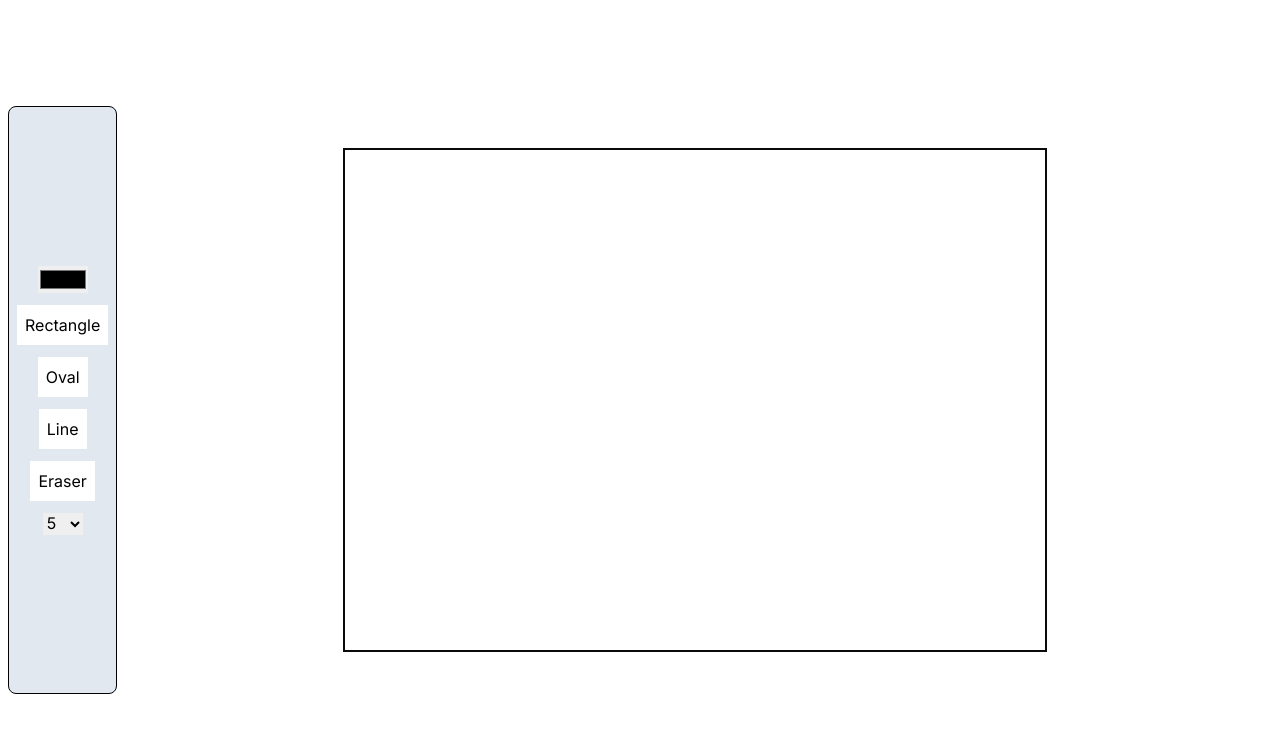
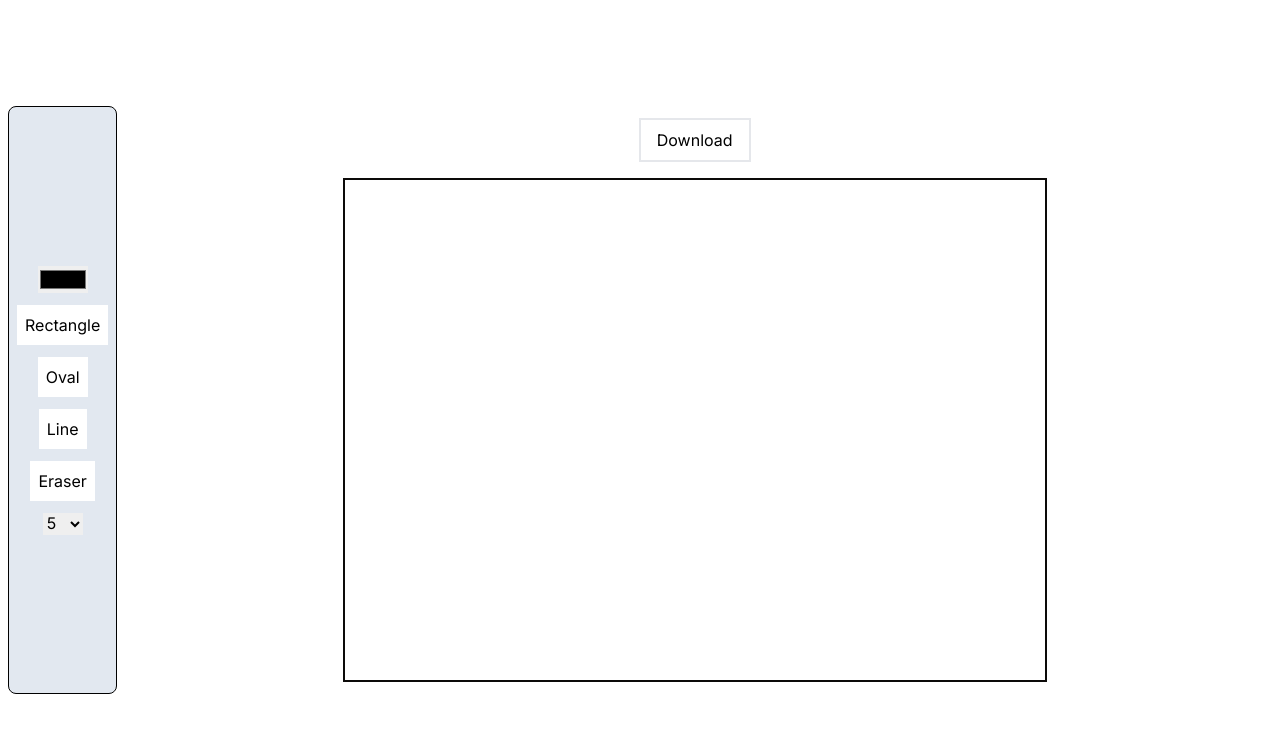
Before and after one commit to naman360/collabdraw, a Next.js app in the folder orion/: page / in a window 1280 px wide. Shown: the top 732 px of the page. Built offline with nearby package versions, Linux system fonts and the light colour scheme; no server answers.

Commit message:
feat(orion): download feature implemented

```diff
--- a/orion/src/components/Canvas.tsx
+++ b/orion/src/components/Canvas.tsx
@@ -8,7 +8,7 @@ import {
     drawRectangle,
     eraseCanvas,
 } from "@/utils/canvas-functions";
-import { FC } from "react";
+import { FC, useEffect } from "react";
 
 const Canvas: FC<CanvasProps> = ({
     width,
@@ -21,6 +21,19 @@ const Canvas: FC<CanvasProps> = ({
     isDrawLine,
     isEraser,
 }) => {
+    // Setting background color of primary canvas at mount to avoid grey background while downloading
+    useEffect(() => {
+        var ctx = primaryCanvasRef.current?.getContext("2d");
+        if (!ctx) return;
+        ctx.fillStyle = "white";
+        ctx.fillRect(
+            0,
+            0,
+            primaryCanvasRef.current?.width!,
+            primaryCanvasRef.current?.height!
+        );
+    }, []);
+
     const onDraw: OnDrawType = (
         ctx,
         point,
@@ -83,7 +96,8 @@ const Canvas: FC<CanvasProps> = ({
         }
     };
 
-    const [canvasRef, setCanvasref, setPrimaryCanvasRef] = useOnDraw(
+    const [canvasRef, setCanvasref, primaryCanvasRef, setPrimaryCanvasRef] =
+        useOnDraw(
             onDraw,
             socketRef,
             brushSize,
@@ -94,12 +108,27 @@ const Canvas: FC<CanvasProps> = ({
             isEraser
         );
 
+    const downloadImage = () => {
+        let image = primaryCanvasRef.current
+            ?.toDataURL("image/png")
+            .replace("image/png", "image/octet-stream")!;
+        window.location.href = image;
+    };
+
     /**
      * 2 Canvases to be used ref(https://stackoverflow.com/questions/65425752/how-can-i-save-multiple-basic-shapes-drawn-on-the-same-canvas-with-preview-like)
      * 1. One for showing real time draw. (Secondary Canvas)
      * 2. Another for storing drawn shape. (Primary Canvas)
      */
     return (
+        <>
+            <div className="flex flex-col items-center">
+                <button
+                    className="border-2 px-4 py-2 mb-4"
+                    onClick={downloadImage}
+                >
+                    Download
+                </button>
                 <div className="relative">
                     {/* Primary Canvas */}
                     <canvas
@@ -116,6 +145,8 @@ const Canvas: FC<CanvasProps> = ({
                         ref={setCanvasref}
                     />
                 </div>
+            </div>
+        </>
     );
 };
 export default Canvas;
--- a/orion/src/hooks/useOnDraw.ts
+++ b/orion/src/hooks/useOnDraw.ts
@@ -16,6 +16,7 @@ const useOnDraw = (
 ): [
     RefObject<HTMLCanvasElement>,
     RefCallback<HTMLCanvasElement>,
+    RefObject<HTMLCanvasElement>,
     RefCallback<HTMLCanvasElement>
 ] => {
     // Canvas refs
@@ -219,7 +220,6 @@ const useOnDraw = (
             const point = computePointsToDraw(e.clientX, e.clientY);
 
             if (isDrawingRef.current || isEraserRef.current) {
-                console.log("first");
                 const drawType = isDrawingRef.current ? "free" : "erase";
                 handleDrawing(ctx, point, prevPointRef.current, drawType);
             } else if (
@@ -227,7 +227,6 @@ const useOnDraw = (
                 isDrawOvalRef.current ||
                 isDrawLineRef.current
             ) {
-                console.log("second");
                 const drawType = isDrawRectRef.current
                     ? "rect"
                     : isDrawOvalRef.current
@@ -313,6 +312,6 @@ const useOnDraw = (
         return null;
     }
 
-    return [canvasRef, setCanvasRef, setPrimaryCanvasRef];
+    return [canvasRef, setCanvasRef, primaryCanvasRef, setPrimaryCanvasRef];
 };
 export default useOnDraw;
```
Lines whose indentation alone changed are shown as unchanged.
